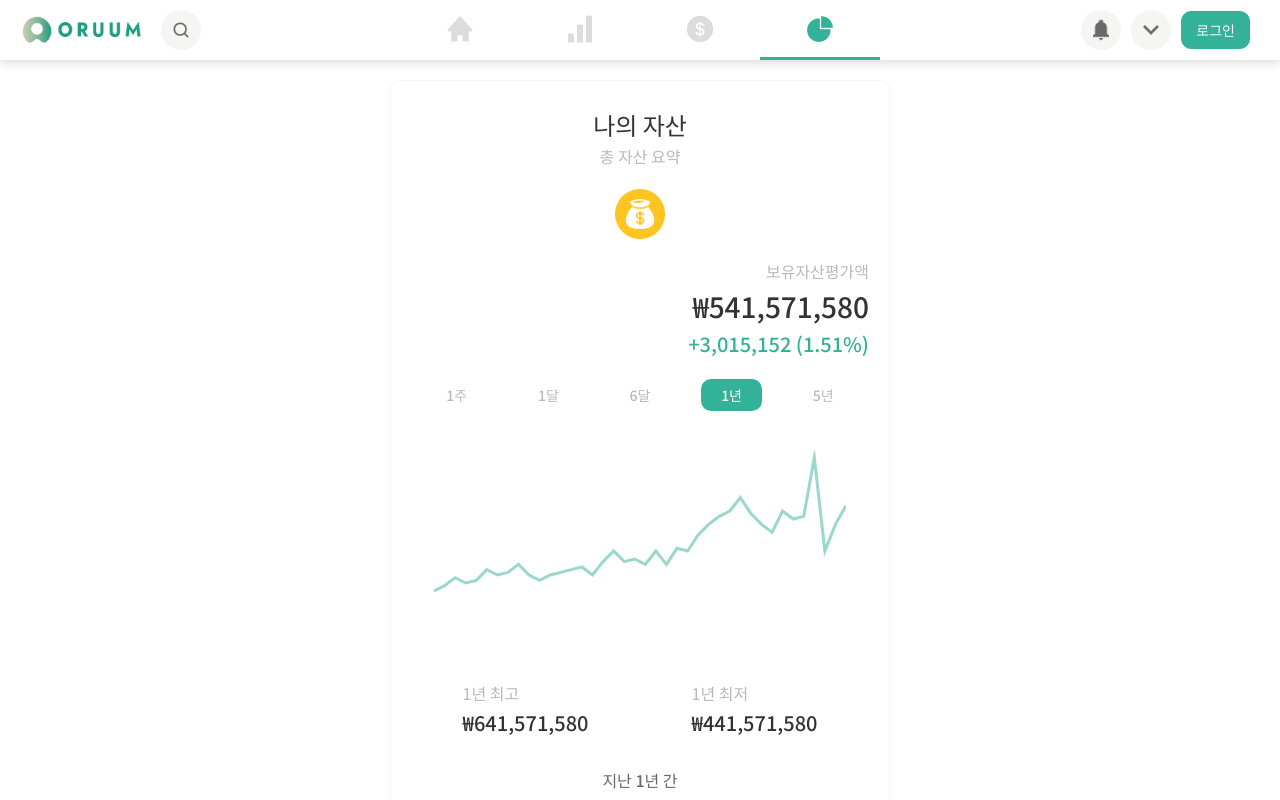
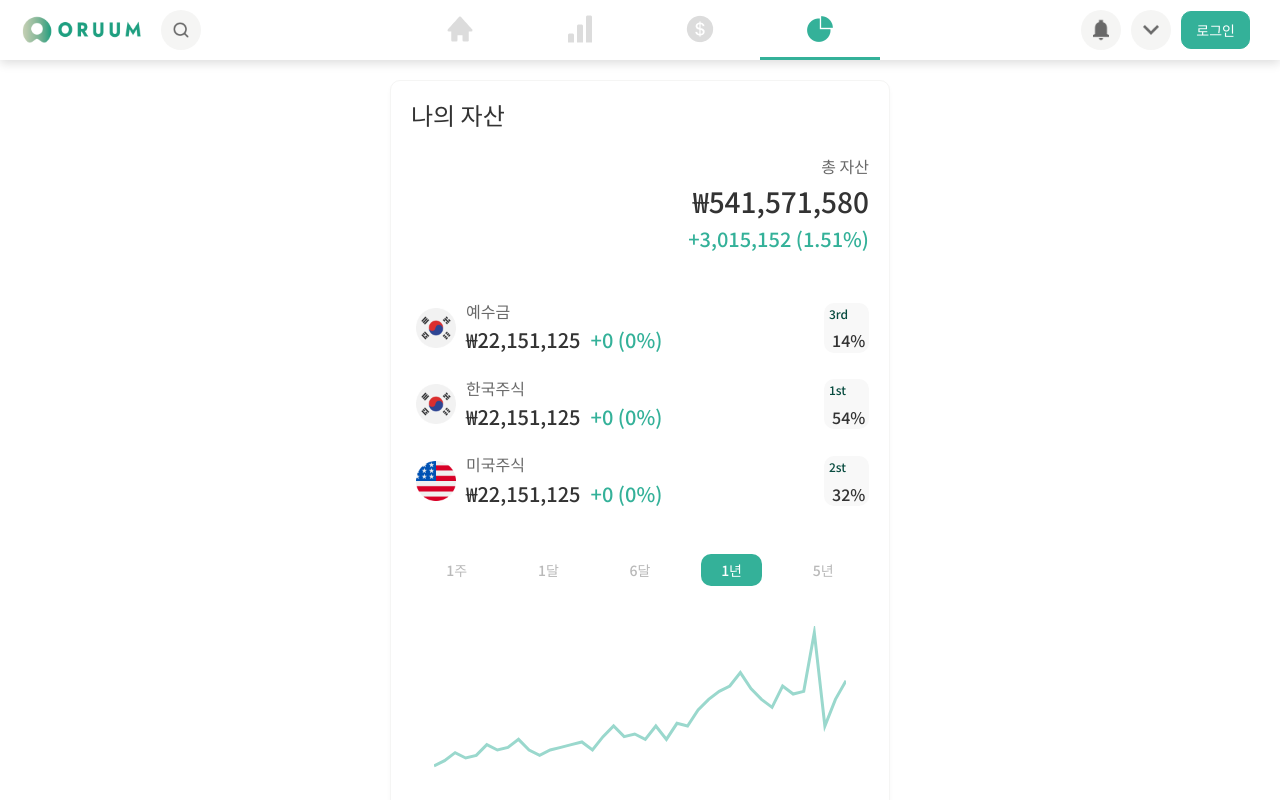
Before and after one commit to GBSIM/oruum_frontend, a React (Create React App) app: page /Portfolio in a window 1280 px wide. Shown: the top 800 px of the page. Built offline with nearby package versions, Linux system fonts and the light colour scheme.

Commit message:
update portfolio ui design

```diff
--- a/src/components/library/ui/portfolio/AssetProfile/AssetProfile.css
+++ b/src/components/library/ui/portfolio/AssetProfile/AssetProfile.css
@@ -20,8 +20,7 @@
 }
 
 .asset-profile-subtitle {
-    font-weight: 500;
-    color: #B9B9B9;
+    color: #696969;
     margin: 0;
     text-align: right;
 }
@@ -143,6 +142,30 @@
     height: 50px;
 }
 
+.rank-box-container {
+    width: 50px;
+    height: 50px;
+    border-radius: 10px;
+    background: #F8F8F8;
+}
+
+.rank-text-container {
+    font-size: 12px;
+    font-weight: 500;
+    color: #074B3F;
+    margin-top: 2px;
+    margin-left: 5px;
+    background: rgba(0,0,0,0);
+}
+
+.ratio-text-container {
+    font-size: 16px;
+    font-weight: 500;
+    color: #333;
+    margin-top: 5px;
+    margin-left: 8px;
+    background: rgba(0,0,0,0);
+}
 
 @media (max-width: 1500px) {
     .asset-profile-spacer-level1 {
--- a/src/components/library/ui/portfolio/AssetProfile/AssetProfile.js
+++ b/src/components/library/ui/portfolio/AssetProfile/AssetProfile.js
@@ -2,11 +2,12 @@ import './AssetProfile.css';
 import LineGraph from '../../unit/LineGraph/LineGraph';
 import { useSelector,useDispatch } from "react-redux";
 import { changePricePlotPeriod } from '../../../../../_reducers/user';
+import PriceRow from '../../unit/PriceRow/PriceRow';
 
 export default function AssetProfile() {
     const {totalAsset,dailyAssetChange,dailyAssetChangePercentage,assetCurrency,
            totalAssetDateArray,totalAssetArray,totalAssetYealyHighest,totalAssetYealyLowest,
-           assetYearlyChange,assetYearlyChangePercentage} = useSelector(state => (state.user));
+           assetYearlyChange,assetYearlyChangePercentage,wonDeposit} = useSelector(state => (state.user));
 
     let dailyAssetChangeText;
     if (dailyAssetChange >= 0) {
@@ -23,20 +24,12 @@ export default function AssetProfile() {
 
     return (
         <div>
-            <div className='asset-profile-spacer-level1 top'></div>
-            <div className="asset-profile-row-container center">
+            <div className="asset-profile-row-container left">
                 <h2 className="asset-profile-title">나의 자산</h2>
             </div>
-            <div className="asset-profile-row-container center">
-                <span className="asset-profile-subtitle">총 자산 요약</span>
-            </div>
-            <div className='stock-profile-spacer-level2'></div>
-            <div className="stock-profile-row-container">
-                <img src={require('../../images/Icon/icon_money_pocket_bright_yellow.png')} className='stock-profile-icon'></img>
-            </div>
-            <div className='stock-profile-spacer-level3'></div>
+            <div style={{height:'20px'}}></div>
             <div className="asset-profile-row-container right">
-                <span className="asset-profile-subtitle">보유자산평가액</span>
+                <span className="asset-profile-subtitle">총 자산</span>
             </div>
             <div className="asset-profile-row-container right">
                 <h1 className="asset-profile-total-asset">{assetCurrency}{(totalAsset).toLocaleString()}</h1>
@@ -44,7 +37,37 @@ export default function AssetProfile() {
             <div className="asset-profile-row-container right">
                 {dailyAssetChangeText}
             </div>
-            <div className='stock-profile-spacer-level2'></div>
+            <div style={{height:'40px'}}></div>
+            <div className="asset-profile-row-container left">
+                <PriceRow
+                    country='kr'
+                    name='예수금'
+                    currentValue ={'₩'+wonDeposit.toLocaleString()}
+                    change={'0'}
+                    changePercentage={0}></PriceRow>
+                <RankBox rank='3rd' ratio={14}></RankBox>
+            </div>
+            <div style={{height:'10px'}}></div>
+            <div className="asset-profile-row-container left">
+                <PriceRow
+                    country='kr'
+                    name='한국주식'
+                    currentValue ={'₩'+wonDeposit.toLocaleString()}
+                    change={'0'}
+                    changePercentage={0}></PriceRow>
+                <RankBox rank='1st' ratio={54}></RankBox>
+            </div>
+            <div style={{height:'10px'}}></div>
+            <div className="asset-profile-row-container left">
+                <PriceRow
+                    country='us'
+                    name='미국주식'
+                    currentValue ={'₩'+wonDeposit.toLocaleString()}
+                    change={'0'}
+                    changePercentage={0}></PriceRow>
+                <RankBox rank='2st' ratio={32}></RankBox>
+            </div>
+            <div style={{height:'40px'}}></div>
             <PeriodSelector></PeriodSelector>
             <div className="dollar-profile-row-container">
                 <LineGraph
@@ -53,14 +76,6 @@ export default function AssetProfile() {
                     color='#9AD8CD'></LineGraph>
             </div>
             {/* <div className='asset-profile-spacer-level2'></div> */}
-            <div style={{height:'30px'}}></div>
-            <div className="asset-profile-row-container">
-                <AssetBasicInfos
-                    yearlyHighest={totalAssetYealyHighest}
-                    yearlyLowest={totalAssetYealyLowest}
-                    unit={assetCurrency}></AssetBasicInfos>
-            </div>
-            <div style={{height:'30px'}}></div>
             <div className="asset-profile-row-container center">
                 <AssetChange
                     change={assetYearlyChange}
@@ -159,7 +174,7 @@ function AssetChange(props) {
         <div>
             <div className='asset-change-price-container'>
                 <div className='asset-change-price-text-container'>
-                    <span className='asset-change-price-text'>지난 1년 간</span>
+                    <span className='asset-change-price-text'>총 자산이 지난 1년 간</span>
                 </div>
             </div>
             <div className='asset-change-price-container'>
@@ -169,3 +184,12 @@ function AssetChange(props) {
 
     )
 }
+
+function RankBox(props) {
+    return (
+        <div className='rank-box-container'>
+            <div className='rank-text-container'>{props.rank}</div>
+            <div className='ratio-text-container'>{props.ratio}%</div>
+        </div>
+    )
+}
--- a/src/components/library/ui/unit/PriceRow/PriceRow.js
+++ b/src/components/library/ui/unit/PriceRow/PriceRow.js
@@ -22,7 +22,7 @@ export default function PriceRow(props) {
                     <div style={{background:'rgba(0,0,0,0)',display:'flex',flexDirection:'row',alignItems:'center'}}>
                         <h3 style={{background:'rgba(0,0,0,0)',margin:'0',color:'#333333'}}>{props.currentValue.toLocaleString()}</h3>
                         <div style={{background:'rgba(0,0,0,0)',minWidth:'10px'}}></div>
-                        <h3 style={{background:'rgba(0,0,0,0)',margin:'0',color:'#34B199'}}>+{props.change.toLocaleString()} (+{props.changePercentage}%)</h3>
+                        <h3 style={{background:'rgba(0,0,0,0)',margin:'0',color:'#34B199'}}>+{props.change.toLocaleString()} ({props.changePercentage}%)</h3>
                     </div>
                 </div>
             </button>
@@ -39,7 +39,7 @@ export default function PriceRow(props) {
                     <div style={{background:'rgba(0,0,0,0)',display:'flex',flexDirection:'row',alignItems:'center'}}>
                         <h3 style={{background:'rgba(0,0,0,0)',margin:'0',color:'#333333'}}>{props.currentValue.toLocaleString()}</h3>
                         <div style={{background:'rgba(0,0,0,0)',minWidth:'10px'}}></div>
-                        <h3 style={{background:'rgba(0,0,0,0)',margin:'0',color:'#F15E5E'}}>{props.change.toLocaleString()} ({props.changePercentage}%)</h3>
+                        <h3 style={{background:'rgba(0,0,0,0)',margin:'0',color:'#F15E5E'}}>{props.change.toLocaleString()} ({Math.abs(props.changePercentage)}%)</h3>
                     </div>
                 </div>
             </button>
--- a/src/components/views/PortfolioPage/PortfolioPage.js
+++ b/src/components/views/PortfolioPage/PortfolioPage.js
@@ -23,10 +23,6 @@ export default function PortfolioPage() {
                         <AssetProfile></AssetProfile>
                     </div>
                     <div style={{height:'20px'}}></div>
-                    <div className="unit-box">
-                        <MoneyRatio></MoneyRatio>
-                    </div>
-                    <div style={{height:'20px'}}></div>
                 </div>
             </div>
             <BottomNavMenuBar></BottomNavMenuBar>
```
